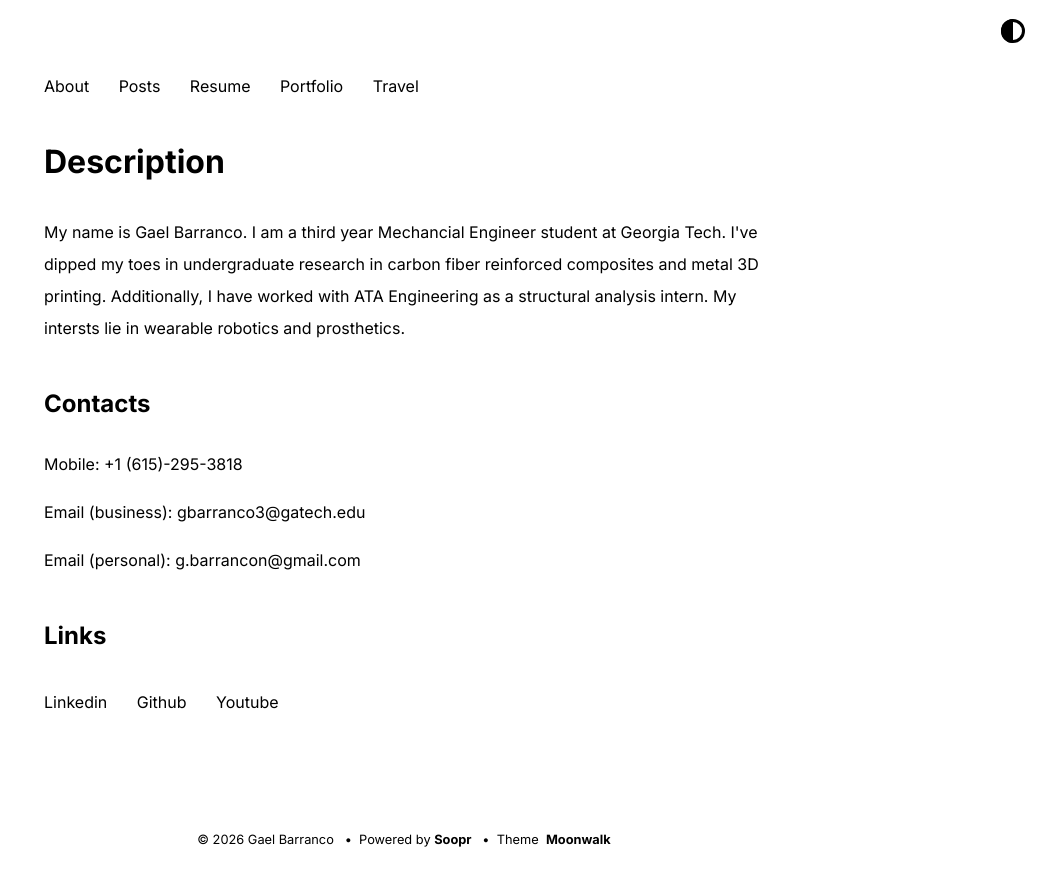
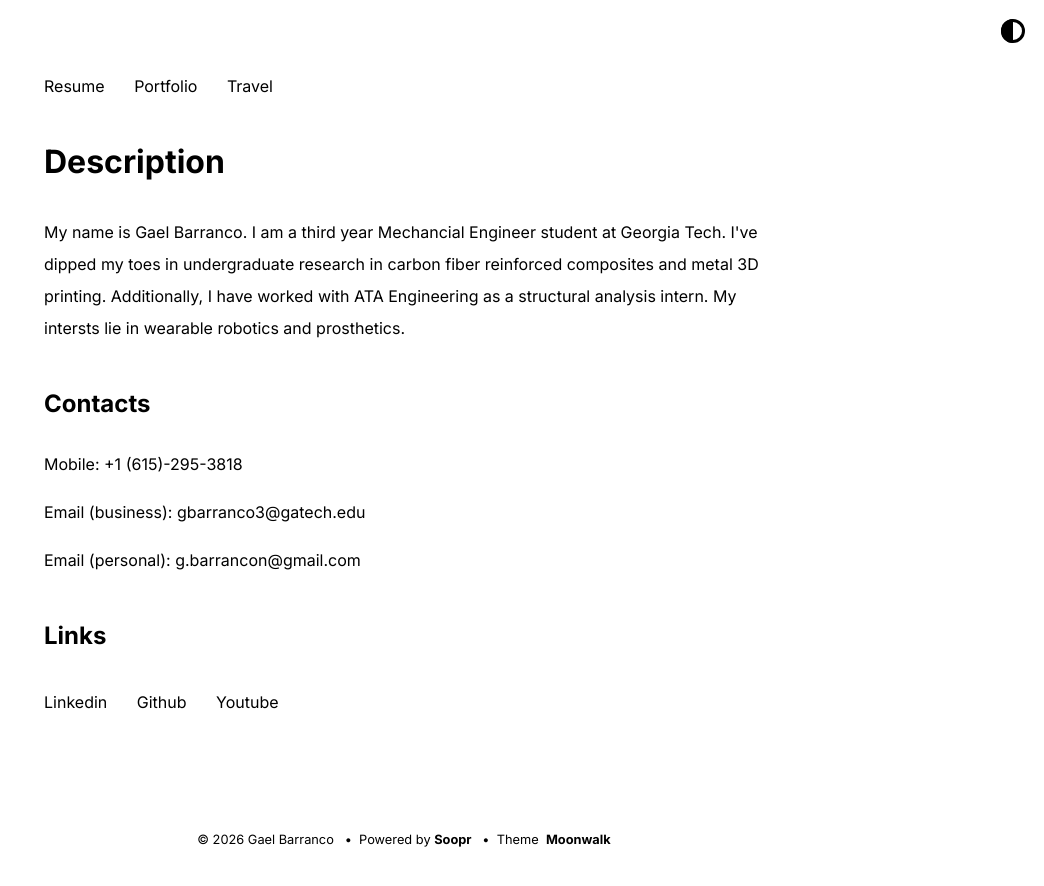
Before and after one commit to gbarranc/gbarranc.github.io, a Jekyll site: the page built from index.md, in a window 1280 px wide. Shown: the top 886 px of the page, without its empty margins (236-1280 px from the left). Built offline with Jekyll 4.4.1, drawn with Linux system fonts in a browser that asks for light colours.

Commit message:
Update home.yml

```diff
--- a/_data/home.yml
+++ b/_data/home.yml
@@ -1,10 +1,4 @@
 navbar_entries:
-  - title: About
-    url: about
-
-  - title: Posts
-    url: blog
-
   - title: Resume
     url: https://gbarranc.github.io/
 
```
